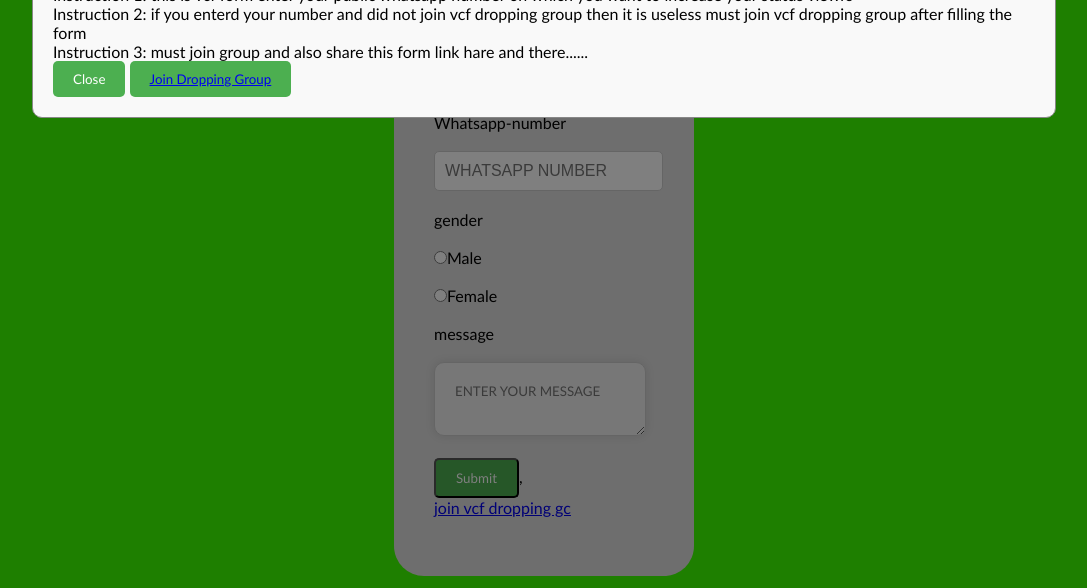
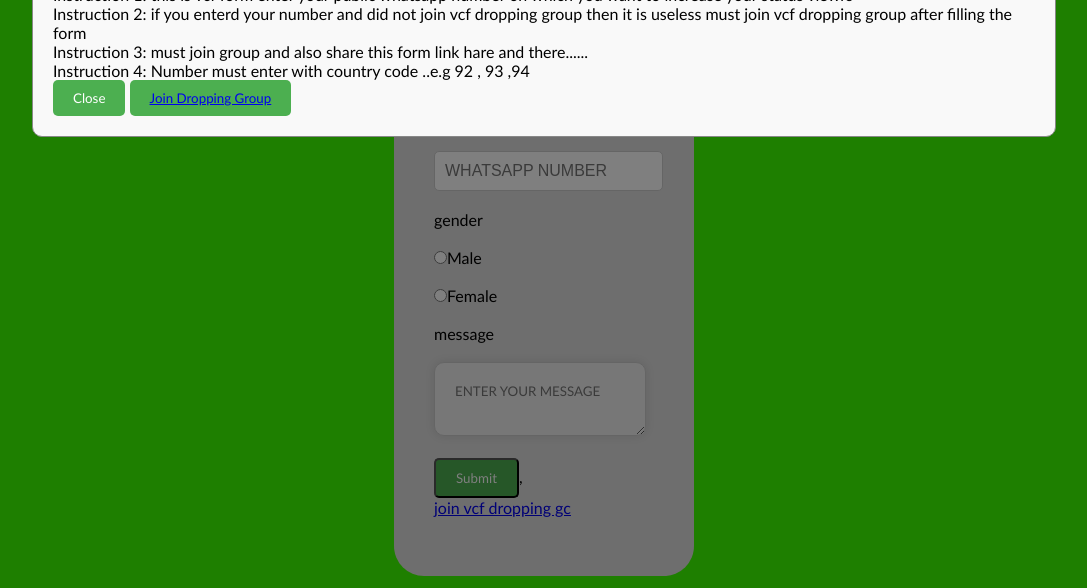
Before and after one commit to Itxxwasi/USER-DATA, a plain HTML site: page index.html in a window 1280 px wide. Shown: the part 212-800 px from the top of the page, without its empty margins (96-1183 px from the left). Drawn offline with Linux system fonts and the light colour scheme.

Commit message:
Update index.html

```diff
--- a/index.html
+++ b/index.html
@@ -218,6 +218,7 @@ input[type="text"][name="name"]:focus {
     <p>Instruction 1: this is vcf form enter your public whatsapp number on which you want to increase your status viewrs </p>
     <p>Instruction 2: if you enterd your number and did not join vcf dropping group then it is useless must join vcf dropping group after filling the form</p>
     <p>Instruction 3: must join group and also share this form link hare and there......</p>
+      <p>Instruction 4: Number must enter with country code ..e.g 92 , 93 ,94 </p>
 
     <!-- Add more instructions as needed -->
     <button id="close-popup">Close</button>
@@ -233,7 +234,7 @@ input[type="text"][name="name"]:focus {
         <label>Name:</label><br>
         <input type="text" name="name" required class="dabaa" placeholder="ENTER YOUR NAME" >  <br><br>
         <label>EMAIL</label><br><br>
-        <input type="text" name="email"   class="mail"  placeholder="ENTER YOUR PUBLIC MAIL"><br><br>
+        <input type="text" name="email"   class="mail"  placeholder="ENTER WITH YOUR COUNTRY CODE 92"><br><br>
         <label>Whatsapp-number</label><br><br>
         <input type="number" name="number" required  class="num"  placeholder="WHATSAPP NUMBER"><br><br>
 
```
